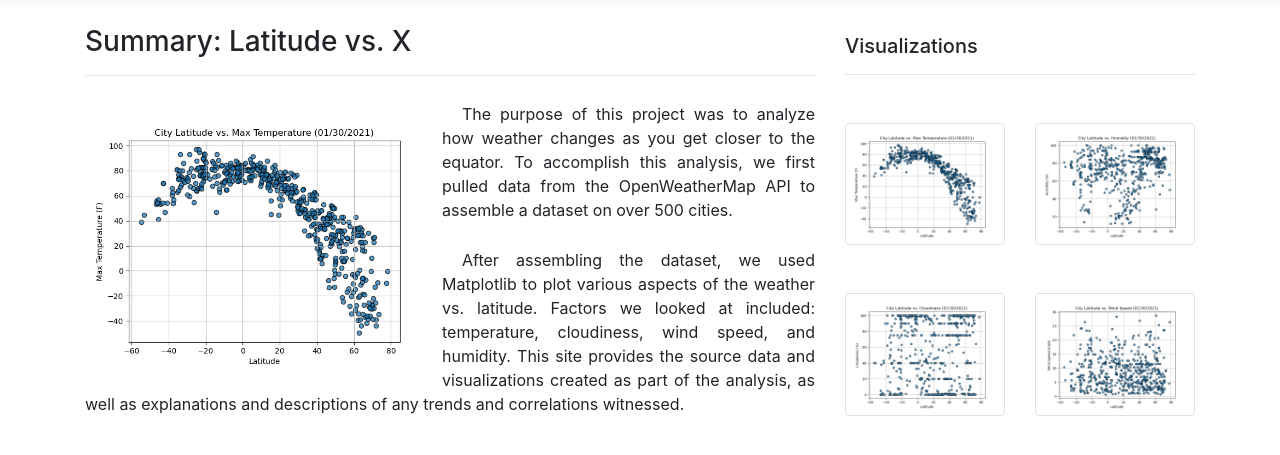
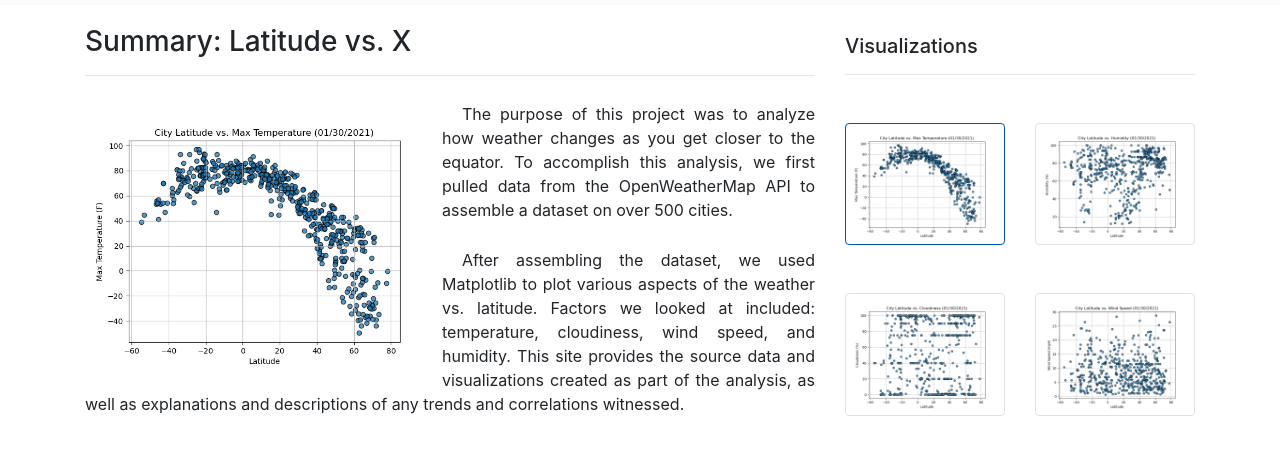
Before and after one commit to agkden/Web-Design-challenge, a plain HTML site: page index.html in a window 1280 px wide. In both pictures the pointer is over the picture 925 px from the left and 234 px from the top of the page. Shown: the part 51-506 px from the top of the page. Drawn offline with nearby package versions, Linux system fonts and the light colour scheme.

Commit message:
update file
added hover style over pictures preview

```diff
--- a/style.css
+++ b/style.css
@@ -16,6 +16,11 @@ p {
   width: 350px;
 }
 
+/* add hover style over picture preview */
+a:hover img {
+  border: 1px solid;
+}
+
 .vis-sum {
   padding-top: 8.5px;
 }
```
